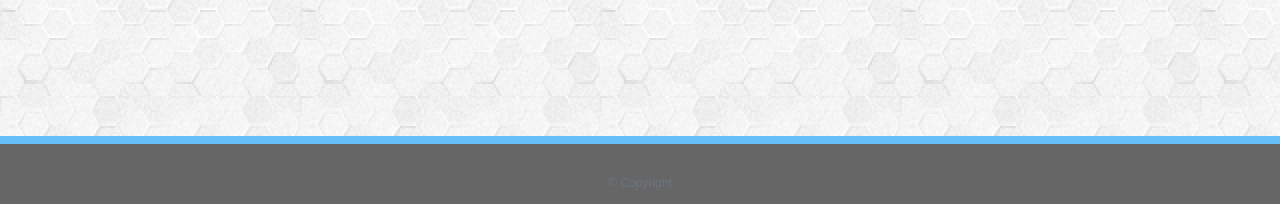
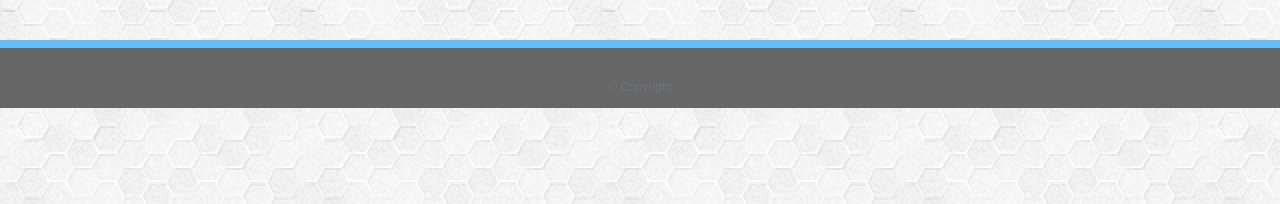
Before and after one commit to Jlcampbell16/Jlcampbell16.github.io, a plain HTML site: page index.html in a window 1280 px wide. Shown: the part 596-800 px from the top of the page. Drawn offline with nearby package versions, Linux system fonts and the light colour scheme.

```diff
--- a/assets/css/style.css
+++ b/assets/css/style.css
@@ -6,12 +6,13 @@
 body {
 background: url(../Images/hexellence_@2X.png);
 font-family: Arial, Helvetica, sans-serif;
+height: 100%;
 }
 
-html {
+/* html {
   position: relative;
   min-height: 100%;
-}
+} */
 
 main {
   margin:80px 0;
@@ -61,6 +62,7 @@ main {
 /* CONTENT */
 #main-container {
   padding-top: 20px;
+  margin-bottom: 20px;
 }
 
 .main-section {
@@ -183,7 +185,7 @@ footer {
   width: 100%;
   border-top: 8px solid #67bffa;
   padding: 30px 0;
-  position: absolute;
+  /* position: absolute; */
   bottom: 0;
   }
 
```
